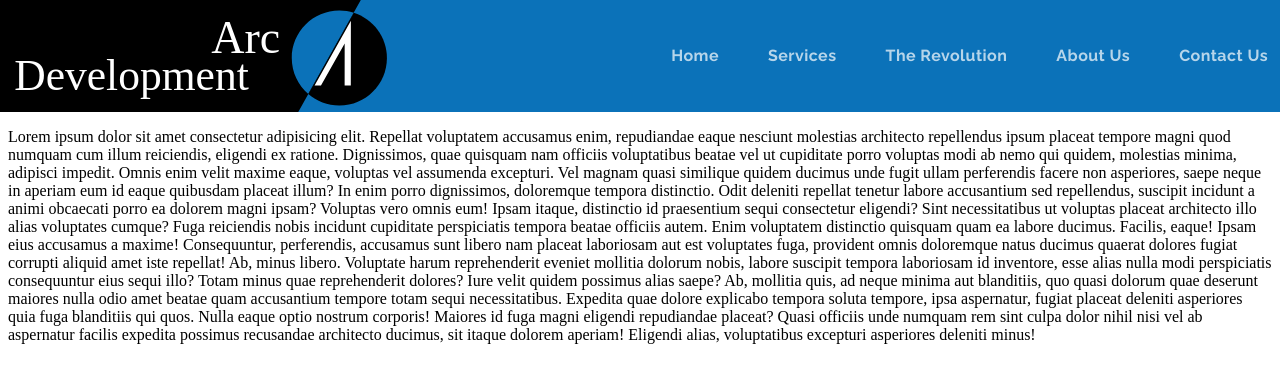
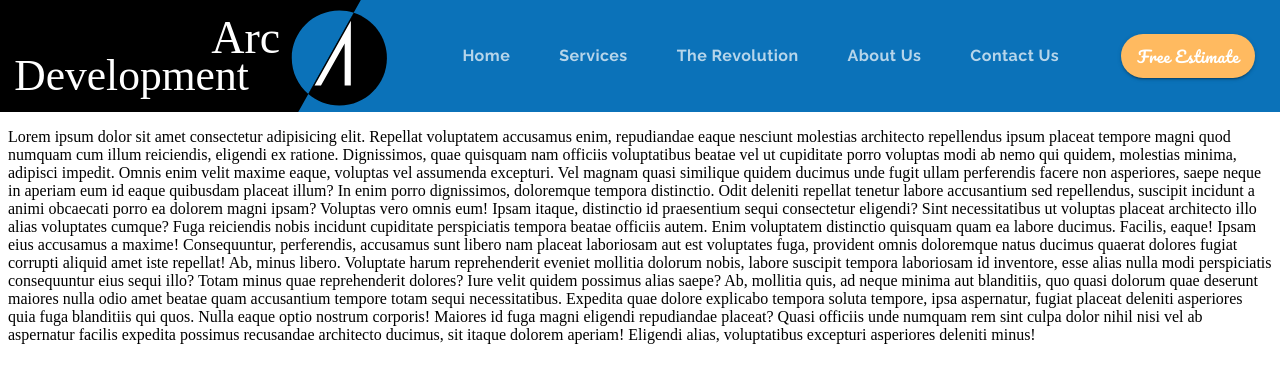
Before and after one commit to sudo-ditto/arcdevelopment-mui, a React (Create React App) app: page / in a window 1280 px wide. Shown: the top 382 px of the page. Built offline with nearby package versions, Linux system fonts and the light colour scheme.

Commit message:
Added free estimate button

```diff
--- a/src/components/ui/Header.js
+++ b/src/components/ui/Header.js
@@ -6,7 +6,7 @@
 import { makeStyles } from '@material-ui/core/styles';
 import Tabs from '@material-ui/core/Tabs';
 import Tab from '@material-ui/core/Tab';
-
+import Button from '@material-ui/core/Button';
 import logo from '../../assets/logo.svg';
 
 const useStyles = makeStyles(theme => ({
@@ -26,6 +26,13 @@
         ...theme.typography.tab,
         minWidth: 10,
         marginLeft: "25px"
+    },
+    button: {
+        ...theme.typography.estimate,
+        borderRadius: "50px",
+        marginLeft: "50px",
+        marginRight: "25px",
+        height: "44px",
     }
 }));
 
@@ -64,8 +71,8 @@
                             <Tab className={classes.tab} label="About Us" />
                             <Tab className={classes.tab} label="Contact Us" />
                         </Tabs>
+                        <Button variant="contained" color="secondary" className={classes.button}>Free Estimate</Button>
                     </Toolbar>
-
                 </AppBar>
             </ElevationScroll>
             <div className={classes.toolbarMargin}></div>
--- a/src/components/ui/Theme.js
+++ b/src/components/ui/Theme.js
@@ -22,6 +22,12 @@
             textTransform: "none",
             fontWeight: 700,
             fontSize: "1rem"
+        },
+        estimate: {
+            fontFamily: "Pacifico, sans-serif",
+            fontSize: "1rem",
+            color: "white",
+            textTransform: "none"
         }
     }
 });
```
